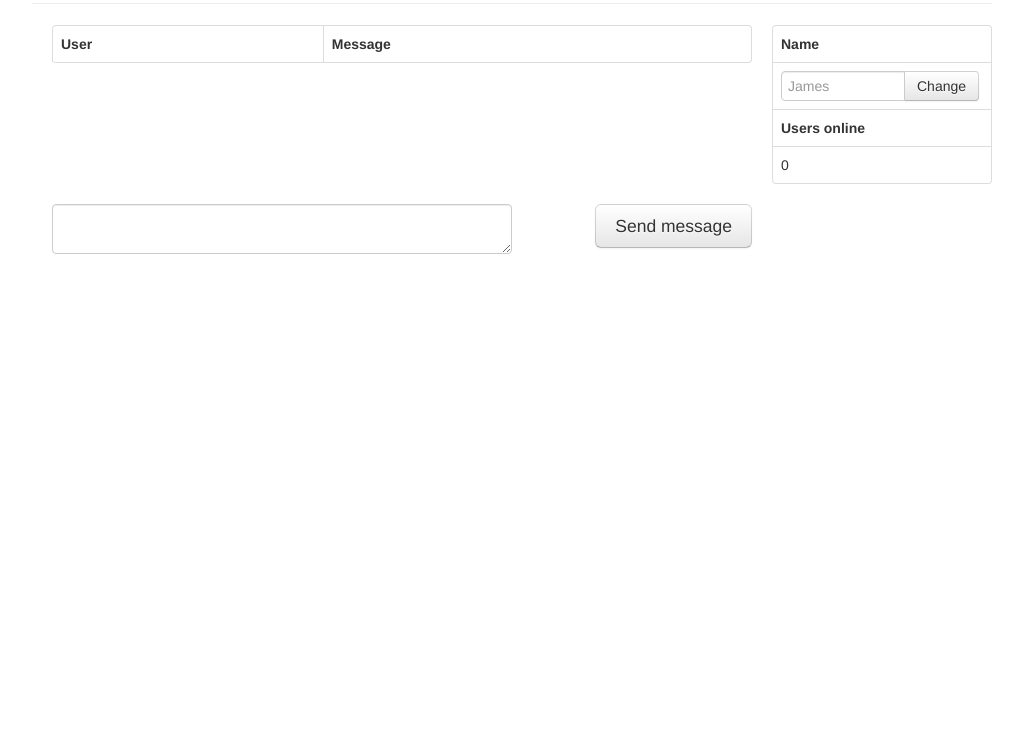
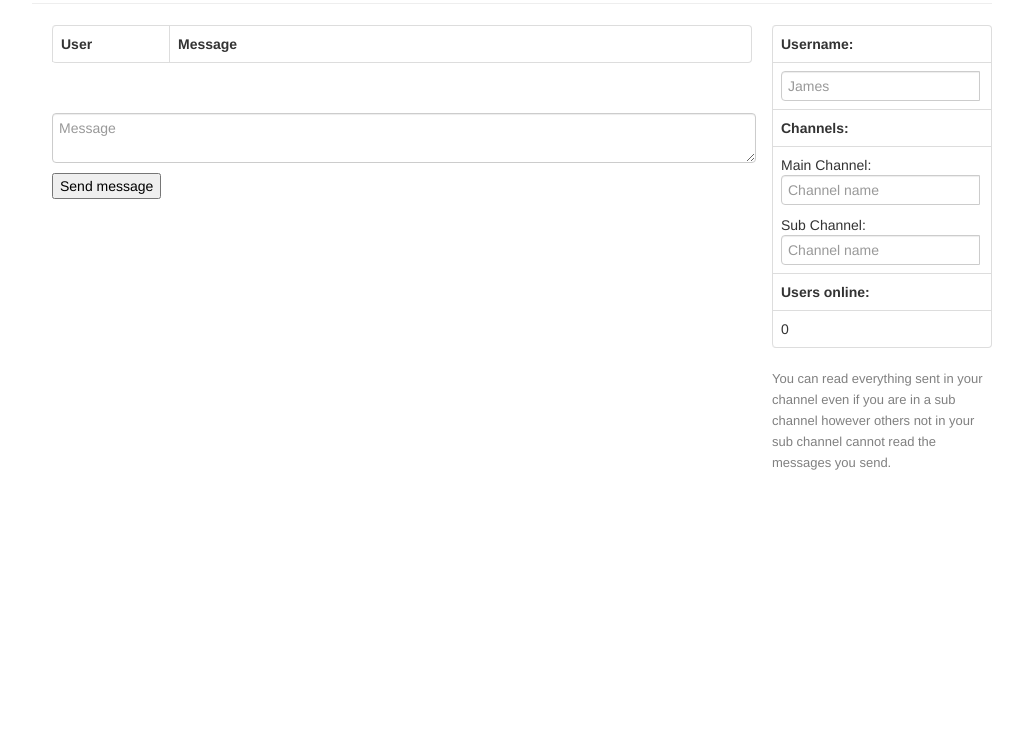
Before and after one commit to alexstuckey/whisper, a website: page public/index.html in a window 1280 px wide. Shown: the part 67-800 px from the top of the page, without its empty margins (118-1141 px from the left). Drawn offline with nearby package versions, Linux system fonts and the light colour scheme; no server answers.

Commit message:
Adding Michael Brown's addittions

```diff
--- a/public/index.html
+++ b/public/index.html
@@ -5,53 +5,6 @@
 	<title>Whisper</title>
 	<link rel="stylesheet" type="text/css" href="css/bootstrap.min.css">
 	<link rel="stylesheet" type="text/css" href="css/main.css">
-</head>
-<body>
-	<div class="container">
-		<div class="row">
-			<h1 class="muted">Whisper</h1>
-			<hr>
-		</div>
-		<div class="row">
-			<div class="span9">
-				<table class="table table-bordered" id="msgLog">
-					<thead>
-						<th>User</th>
-						<th>Message</th>
-					</thead>
-					<tbody>
-					</tbody>
-				</table>
-			</div>
-			<div class="span3">
-				<table class="table table-bordered" id="sidebar">
-					<thead>
-						<th>Name</th>
-					</thead>
-					<tbody>
-						<td class="form-inline">
-							<div class="input-append">
-								<input type="text" id="nameEntry" class="" style="width: 110px;" placeholder="James">
-								<button class="btn" type="button">Change</button>
-							</div>
-						</td>
-					</tbody>
-					<thead>
-						<th>Users online</th>
-					</thead>
-					<tbody>
-						<td id="connectedUsersCell">0</td>
-					</tbody>
-				</table>
-			</div>
-		</div>
-		<div class="row">
-			<div class="span9">
-				<textarea id="textEntry" class="span6"></textarea>
-				<button class="btn btn-large pull-right" onclick="SendMessage();">Send message</button>
-			<div>
-		</div>
-	</div>
 	<script src="/js/jquery.min.js"></script>
 	<script src="/js/bootstrap.min.js"></script>
 	<script src="/socket.io/socket.io.js"></script>
@@ -60,23 +13,100 @@
 
 	  socket.on('down', function (data) {
 	  	var msg = JSON.parse(data);
-	    console.log(msg.user + ' said \"' + msg.message + '\"');
-	    $('#msgLog > tbody:last').append('<tr><td>' + msg.user + '</td><td>' + msg.message + '</td></tr>');
+	  	if (msg.message != ""){
+	  		var userName = msg.user;
+	  		if (msg.user == ""){
+	  			userName = "Anonymous";
+	  		}
+	  		if (msg.channel == $('#channelEntry').val() && msg.subChannel == "") {
+	   		 	$('#msgLog > tbody:last').append('<tr><td>' + userName + '</td><td>' + msg.message + '</td></tr>');
+			};
+	  		if (msg.channel == $('#channelEntry').val() && msg.subChannel == $('#subChannelEntry').val() && msg.subChannel != "") {
+	    		$('#msgLog > tbody:last').append('<tr><td><font color=3399FF>' + userName + '</td><td><font color=3399FF>' + msg.message + '</td></tr>');
+			};
+		};
 	  });
 
 	  socket.on('users', function (data) {
 	    console.log('Connected users: ' + data);
-	    $('#connectedUsersCell').text(data + " users");
+	    $('#connectedUsersCell').text(data + " user(s)");
 	  });
 
 	  function SendMessage(){
 	  	var msgToSend = {
 	  		user: $('#nameEntry').val(),
-	  		message: $('#textEntry').val()
+	  		message: $('#textEntry').val(),
+	  		channel: $('#channelEntry').val(),
+	  		subChannel: $('#subChannelEntry').val(),
 	  	};
 	  	socket.emit('up', JSON.stringify(msgToSend));
 	  	console.log('Sent message!');
 	  };
 	</script>
+</head>
+<body>
+	<div class="container" style="position: relative;">
+		<div class="row">
+			<h1 class="muted">Whisper</h1>
+			<hr>
+		</div>
+		<div class="row">
+			<div class="span9" style="width: 700px; overflow: auto; max-height: 450px;">
+				<table class="table table-bordered" id="msgLog" style="table-layout: fixed; word-wrap: break-word; ">
+					<thead>
+						<th style="width: 100px; table-layout:fixed">User</th>
+						<th>Message</th>
+					</thead>
+					<tbody>
+					</tbody>
+				</table>
+			</div>
+			<div class="span9" style="padding-top: 30px;">
+				<textarea id="textEntry" placeholder="Message" style="table-layout: fixed; max-height: 100px; max-width: 690px; width: 690px"
+				onkeydown="if (event.keyCode == 13) {
+				document.getElementById('textButton').click();
+				document.getElementById('textEntry').value='';
+				return false;
+				}"></textarea>
+				<button id="textButton" onclick="SendMessage();" value="Search">Send message</button>
+			</div>
+			<div class="span3" style="position: absolute; left: 700px;">
+				<table class="table table-bordered" id="sidebar">
+					<thead>
+						<th>Username:</th>
+					</thead>
+					<tbody>
+						<td class="form-inline">
+							<div class="input-append">
+								<input type="text" id="nameEntry" class="" style="width: 185px;" placeholder="James">
+							</div>
+						</td>
+					</tbody>
+					<thead>
+						<th>Channels:</th>
+					</thead>
+					<tbody>
+						<td class="form-inline">
+							Main Channel:
+							<div class="input-append" style="padding-bottom: 10px;">
+								<input type="text" id="channelEntry" class="" style="width: 185px;" placeholder="Channel name">
+							</div>
+							Sub Channel:
+							<div class="input-append">
+								<input type="text" id="subChannelEntry" class="" style="width: 185px;" placeholder="Channel name">
+							</div>
+						</td>
+					</tbody>
+					<thead>
+						<th>Users online:</th>
+					</thead>
+					<tbody>
+						<td id="connectedUsersCell">0</td>
+					</tbody>
+				</table>
+				<p><font color='grey' size='2'>You can read everything sent in your channel even if you are in a sub channel however others not in your sub channel cannot read the messages you send.</font></p>
+			</div>
+		</div>
+	</div>
 </body>
 </html>
--- a/server.js
+++ b/server.js
@@ -21,7 +21,7 @@ io.sockets.on('connection', function(socket){
 
 	socket.on('up', function(data){
 		var msg = JSON.parse(data);
-		console.log(msg.user + ' said \"' + msg.message + '\"');
+		console.log(msg.user + ' said \"' + msg.message + ' on channel \"' + msg.channel + ' on sub channel \"' + '\"');
 		io.sockets.emit('down', JSON.stringify(msg));
 	});
 
```
